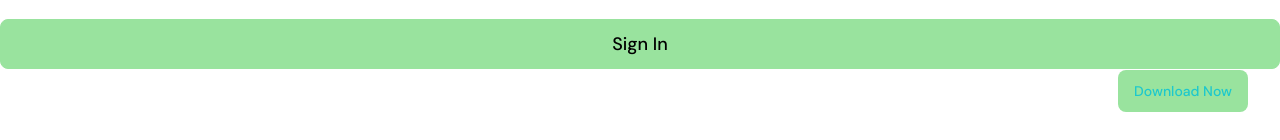
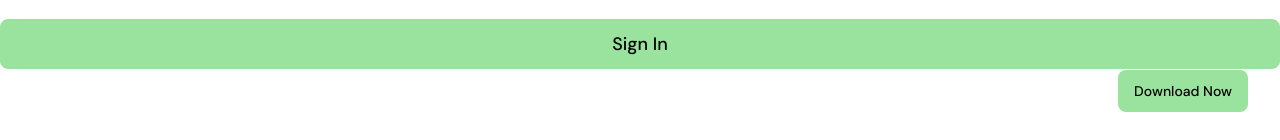
Before and after one commit to GetNextjsTemplates/Crypgo-nextjs-tailwind, a Next.js app in the folder package/: page /signin in a window 1280 px wide. Shown: the part 656-796 px from the top of the page. Built offline with nearby package versions, Linux system fonts and the light colour scheme.

Commit message:
Update index.tsx

```diff
--- a/package/src/components/ScrollToTop/index.tsx
+++ b/package/src/components/ScrollToTop/index.tsx
@@ -32,7 +32,7 @@ export default function ScrollToTop() {
   return (
     <div className="fixed bottom-8 right-8 z-999">
       <div className="flex gap-2.5 items-center">
-        <Link href={"https://getnextjstemplates.com/products/crypgo-nextjs-tailwind-free-landing-page-template"} className="hidden lg:block bg-primary hover:bg-darkPrimary text-sm text-secondary font-medium px-4 py-3.5 leading-none rounded-lg text-nowrap">
+        <Link href={"https://getnextjstemplates.com/products/crypgo-nextjs-tailwind-free-landing-page-template"} className="hidden lg:block bg-primary hover:bg-primary/80 text-sm text-black font-medium px-4 py-3.5 leading-none rounded-lg text-nowrap">
           Download Now
         </Link>
         {isVisible && (
```
